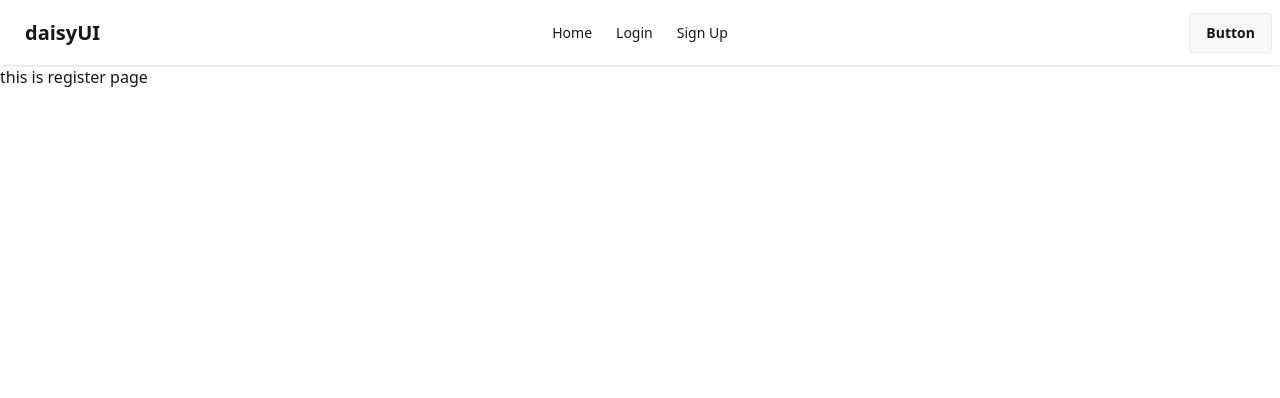
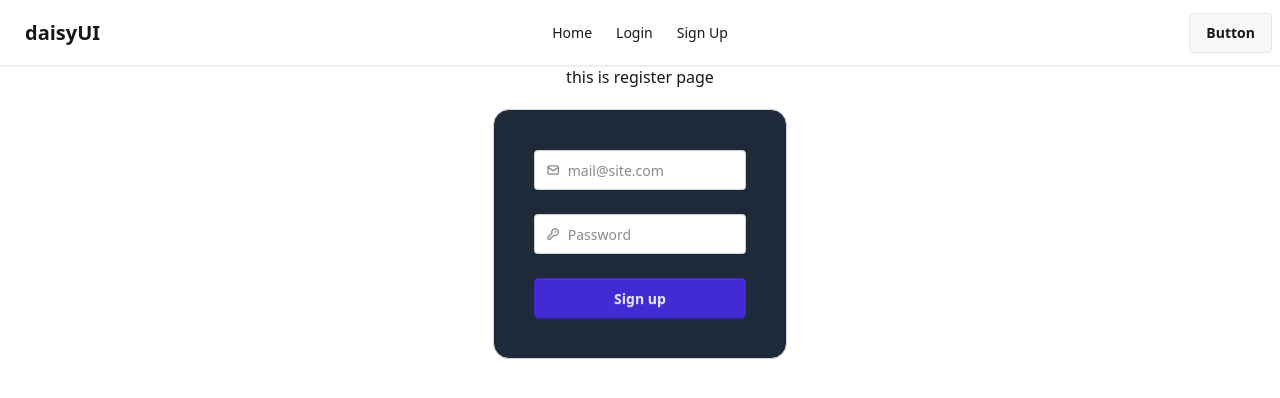
Before and after one commit to AhmedSami019/react-email-pass-auth, a React (Vite) app: page /SignUp in a window 1280 px wide. Shown: the top 398 px of the page. Built offline with nearby package versions, Linux system fonts and the light colour scheme.

Commit message:
added event Handler for register

```diff
--- a/src/Pages/Register/Register.jsx
+++ b/src/Pages/Register/Register.jsx
@@ -1,11 +1,87 @@
-import React from 'react';
+import React from "react";
 
 const Register = () => {
-    return (
-        <div>
-            <h2>this is register page</h2>
-        </div>
-    );
+
+    const handleRegister = e => {
+        e.preventDefault()
+        const email = e.target.email.value
+        const passowrd = e.target.password.value
+        console.log(email, passowrd);
+
+    }
+
+  return (
+    <div className="w-11/12 mx-auto text-center space-y-5">
+      <h2>this is register page</h2>
+
+      <form onSubmit={handleRegister} className="w-3/12 mx-auto flex flex-col border border-gray-300 p-10 rounded-2xl bg-gray-800">
+        {/* this is email field */}
+        <label className="input validator w-full">
+          <svg
+            className="h-[1em] opacity-50"
+            xmlns="http://www.w3.org/2000/svg"
+            viewBox="0 0 24 24"
+          >
+            <g
+              strokeLinejoin="round"
+              strokeLinecap="round"
+              strokeWidth="2.5"
+              fill="none"
+              stroke="currentColor"
+            >
+              <rect width="20" height="16" x="2" y="4" rx="2"></rect>
+              <path d="m22 7-8.97 5.7a1.94 1.94 0 0 1-2.06 0L2 7"></path>
+            </g>
+          </svg>
+          <input type="email" name="email" placeholder="mail@site.com" required />
+        </label>
+        <div className="validator-hint hidden">Enter valid email address</div>
+
+        <br />
+
+        {/* this is password field */}
+        <label className="input validator w-full">
+          <svg
+            className="h-[1em] opacity-50"
+            xmlns="http://www.w3.org/2000/svg"
+            viewBox="0 0 24 24"
+          >
+            <g
+              strokeLinejoin="round"
+              strokeLinecap="round"
+              strokeWidth="2.5"
+              fill="none"
+              stroke="currentColor"
+            >
+              <path d="M2.586 17.414A2 2 0 0 0 2 18.828V21a1 1 0 0 0 1 1h3a1 1 0 0 0 1-1v-1a1 1 0 0 1 1-1h1a1 1 0 0 0 1-1v-1a1 1 0 0 1 1-1h.172a2 2 0 0 0 1.414-.586l.814-.814a6.5 6.5 0 1 0-4-4z"></path>
+              <circle cx="16.5" cy="7.5" r=".5" fill="currentColor"></circle>
+            </g>
+          </svg>
+          <input
+            type="password"
+            name="password"
+            required
+            placeholder="Password"
+            minlength="8"
+            pattern="(?=.*\d)(?=.*[a-z])(?=.*[A-Z]).{8,}"
+            title="Must be more than 8 characters, including number, lowercase letter, uppercase letter"
+          />
+        </label>
+        <p className="validator-hint hidden">
+          Must be more than 8 characters, including
+          <br />
+          At least one number <br />
+          At least one lowercase letter <br />
+          At least one uppercase letter
+        </p>
+
+        <br />
+
+        <input className="btn btn-primary" type="submit" value="Sign up" />
+
+      </form>
+    </div>
+  );
 };
 
 export default Register;
```
